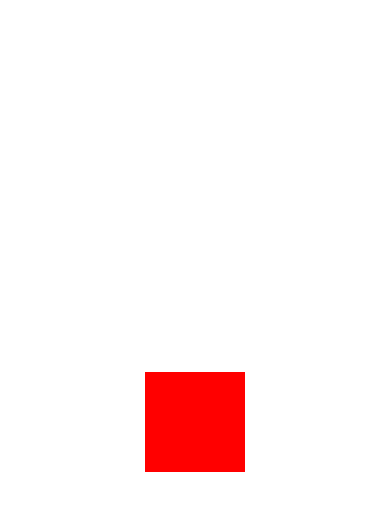
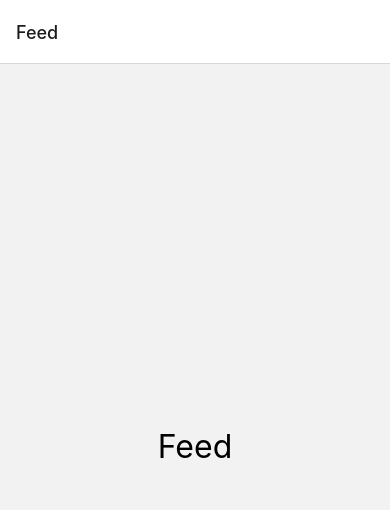
Before and after one commit to osmanesad/codeacademy, a React Native app: screen / in a window 390 px wide. Shown: the top 510 px of the page. Built offline with nearby package versions, Linux system fonts and the light colour scheme.

Commit message:
Update - Error

```diff
--- a/App.js
+++ b/App.js
@@ -1,27 +1,38 @@
-import React from "react";
-import { Pressable, StyleSheet, View } from "react-native";
+import React from 'react';
+import { StyleSheet, Text, View } from 'react-native';
+import { NavigationContainer } from '@react-navigation/native';
+import { createStackNavigator } from '@react-navigation/stack';
+
+const FeedScreen = () => (
+  <View style={styles.layout}>
+    <Text style={styles.title}>Feed</Text>
+  </View>
+);
+
+const Stack = createStackNavigator();
+
+export const AppNavigator = () => (
+  <Stack.Navigator>
+    <Stack.Screen name="Feed" component={FeedScreen} />
+  </Stack.Navigator>
+);
 
 const App = () => (
-  <View style={styles.layout}>
-    <Pressable>{(state) => <Box pressed={state.pressed} />}</Pressable>
-  </View>
+  <NavigationContainer>
+    <AppNavigator />
+  </NavigationContainer>
 );
 
 export default App;
 
-export const Box = (props) => (
-  <View style={[styles.box, props.pressed && { backgroundColor: "blue" }]} />
-);
-
-export const styles = StyleSheet.create({
+const styles = StyleSheet.create({
   layout: {
     flex: 1,
-    alignItems: "center",
-    justifyContent: "center",
+    justifyContent: 'center',
+    alignItems: 'center',
   },
-  box: {
-    width: 100,
-    height: 100,
-    backgroundColor: "red",
+  title: {
+    fontSize: 32,
+    marginBottom: 16,
   },
 });
```
Also changed, not shown: package.json (+5 -5 lines), 1 other file (tests, documents, lock files or other folders).
